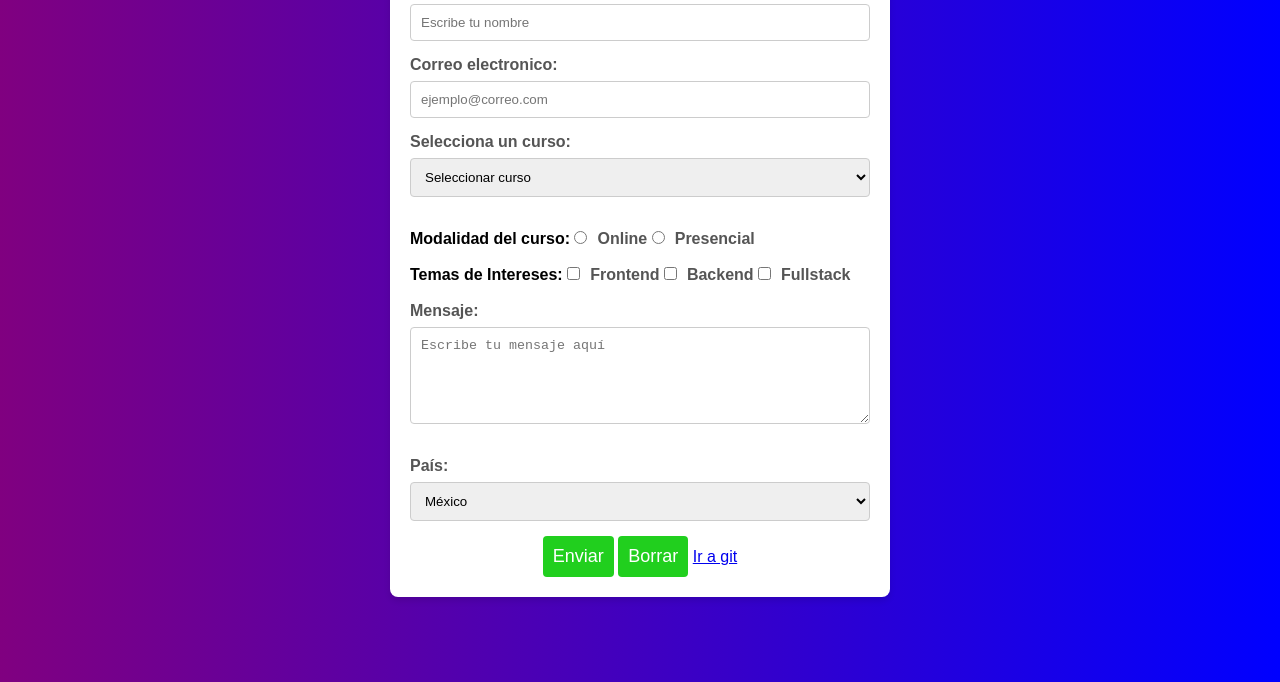
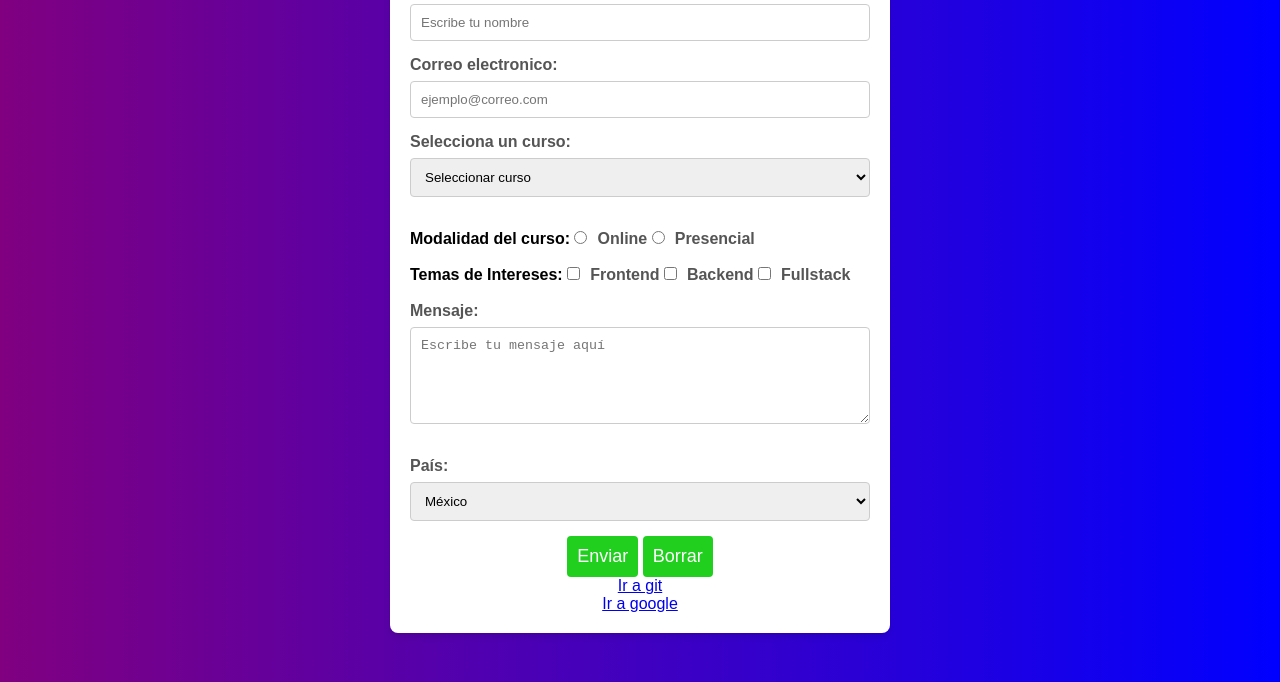
Before and after one commit to DanielG1065/MinTic-programacion, a plain HTML site: page Index.html in a window 1280 px wide. Shown: the part 118-800 px from the top of the page. Drawn offline with Linux system fonts and the light colour scheme.

Commit message:
index 2.0

```diff
--- a/Index.html
+++ b/Index.html
@@ -101,7 +101,9 @@
             <div><center>
             <button type="submit">Enviar</button>
             <button type="reset" >Borrar</button>
-            <a href="https://git.com"> Ir a git
+
+            <div><a href="https://git.com"> Ir a git </a></div>
+            <a href="https://google.com"> Ir a google </a>
     </div>
     </center>
         </form>
```
